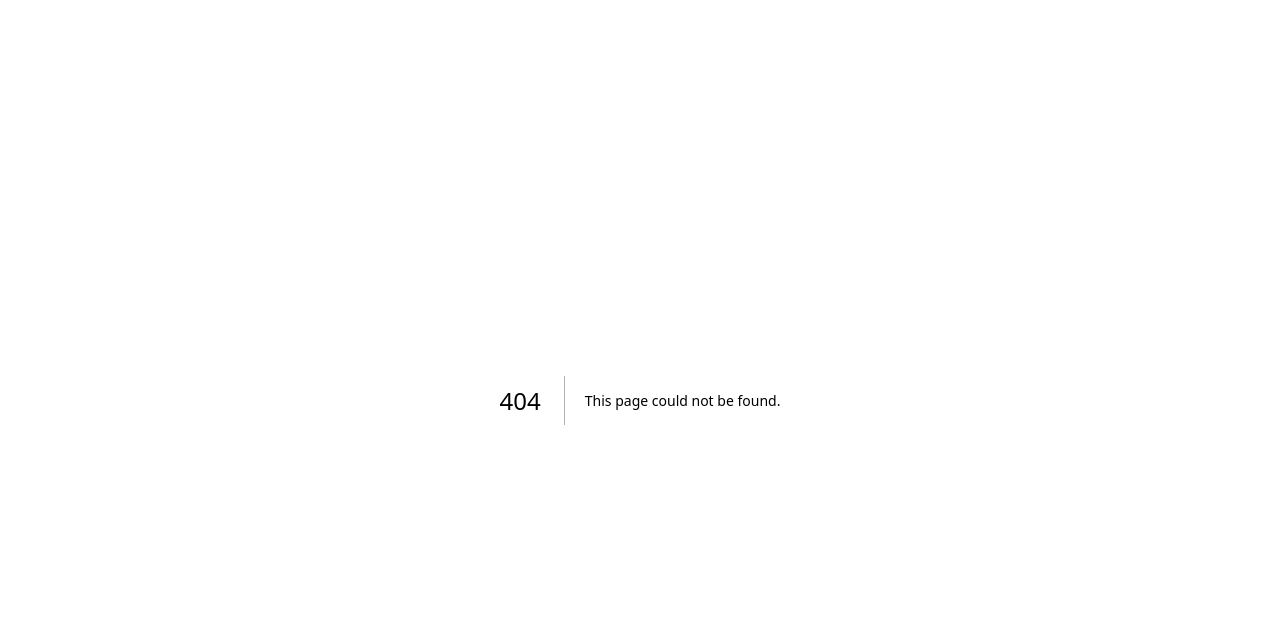
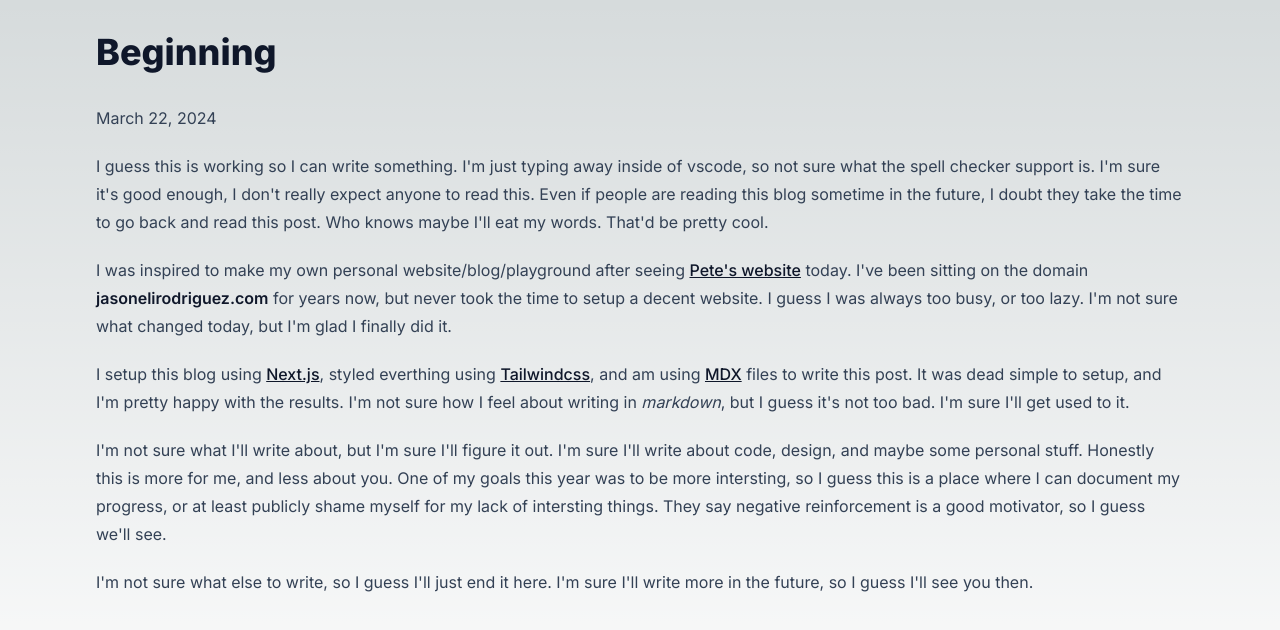
Before and after one commit to jaerod95/jasonelirodriguez.com, a Next.js app: page /blog/beginning in a window 1280 px wide. Before the commit this address had no page. Shown: the top 630 px of the page. Built offline with nearby package versions, Linux system fonts and the light colour scheme.

Commit message:
Add VSCode settings and update package dependencies

```diff
--- a/package.json
+++ b/package.json
@@ -18,6 +18,7 @@
     "react-dom": "^18"
   },
   "devDependencies": {
+    "@tailwindcss/typography": "^0.5.10",
     "@types/node": "^20",
     "@types/react": "^18",
     "@types/react-dom": "^18",
--- /dev/null
+++ b/src/app/blog/beginning/page.mdx
@@ -0,0 +1,26 @@
+export const metadata = {
+  title: "The Start of a Journey",
+  description: "Am I even a writer?",
+  author: { name: "Jason Rodriguez", url: "https://jasonelirodriguez.com" },
+  keywords: ["blog", "writing", "markdown", "tailwindcss", "next.js", "mdx"],
+  other: {
+    dateCreated: "March 22, 2024",
+    datePublished: null,
+    status: "draft",
+    type: "blog",
+  },
+};
+
+# Beginning
+
+{metadata.other.dateCreated}
+
+I guess this is working so I can write something. I'm just typing away inside of vscode, so not sure what the spell checker support is. I'm sure it's good enough, I don't really expect anyone to read this. Even if people are reading this blog sometime in the future, I doubt they take the time to go back and read this post. Who knows maybe I'll eat my words. That'd be pretty cool.
+
+I was inspired to make my own personal website/blog/playground after seeing [Pete's website](https://www.petemillspaugh.com/) today. I've been sitting on the domain **jasonelirodriguez.com** for years now, but never took the time to setup a decent website. I guess I was always too busy, or too lazy. I'm not sure what changed today, but I'm glad I finally did it.
+
+I setup this blog using [Next.js](https://nextjs.org), styled everthing using [Tailwindcss](https://tailwindcss.com/), and am using [MDX](https://mdxjs.com/) files to write this post. It was dead simple to setup, and I'm pretty happy with the results. I'm not sure how I feel about writing in _markdown_, but I guess it's not too bad. I'm sure I'll get used to it.
+
+I'm not sure what I'll write about, but I'm sure I'll figure it out. I'm sure I'll write about code, design, and maybe some personal stuff. Honestly this is more for me, and less about you. One of my goals this year was to be more intersting, so I guess this is a place where I can document my progress, or at least publicly shame myself for my lack of intersting things. They say negative reinforcement is a good motivator, so I guess we'll see.
+
+I'm not sure what else to write, so I guess I'll just end it here. I'm sure I'll write more in the future, so I guess I'll see you then.
--- a/src/app/blog/changelog/page.mdx
+++ /dev/null
@@ -1,4 +0,0 @@
-## 2023-03-05
-
-- Created initial website repo with basic Next.js boilerplate. The start of the journey!
-- Setup `CHANGELOG.md` for keeping a record of what happens in this post
--- a/src/app/blog/layout.tsx
+++ b/src/app/blog/layout.tsx
@@ -11,8 +11,10 @@ export default function Layout({
   children: React.ReactNode;
 }>) {
   return (
-    <div className="w-full">
-      <div className="md:container md:mx-auto md:px-4">{children}</div>
+    <div className="w-full min-h-svh py-8">
+      <article className="prose prose-slate dark:prose-invert md:container md:mx-auto px-6 md:px-24 lg:36 py-4l">
+        {children}
+      </article>
     </div>
   );
 }
--- a/src/app/blog/start_of_a_journey/page.mdx
+++ /dev/null
@@ -1,11 +0,0 @@
-# Welcome to my MDX page!
-
-This is some **bold** and _italics_ text.
-
-This is a list in markdown:
-
-- One
-- Two
-- Three
-
-Checkout my React component:
--- a/tailwind.config.ts
+++ b/tailwind.config.ts
@@ -15,6 +15,6 @@ const config: Config = {
       },
     },
   },
-  plugins: [],
+  plugins: [require("@tailwindcss/typography")],
 };
 export default config;
```
Also changed, not shown: 1 other file (tests, documents, lock files or other folders).
